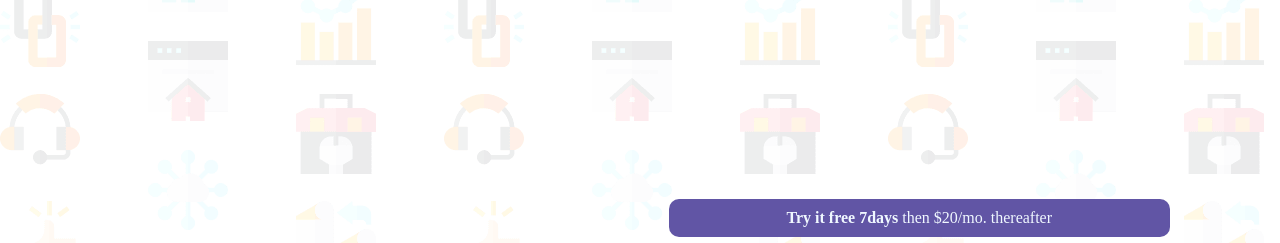
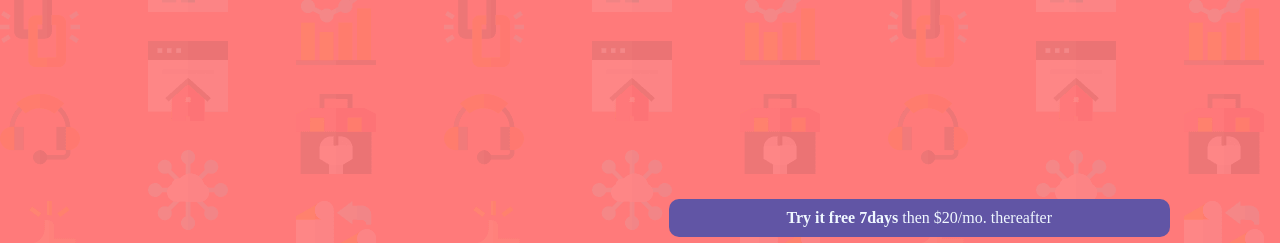
Before and after one commit to JATO-B/mediaquery, a plain HTML site: page index.html in a window 1280 px wide. Shown: the top 243 px of the page. Drawn offline with Linux system fonts and the light colour scheme.

Commit message:
update css

```diff
--- a/style.css
+++ b/style.css
@@ -5,7 +5,7 @@
 }
 body{
     background-image: url(../images/bg-intro-desktop.png);
-/*     background-color: hsl(0, 100%, 74%); */
+    background-color: hsl(0, 100%, 74%);
     display: flex;
 }
 .whole{
```
